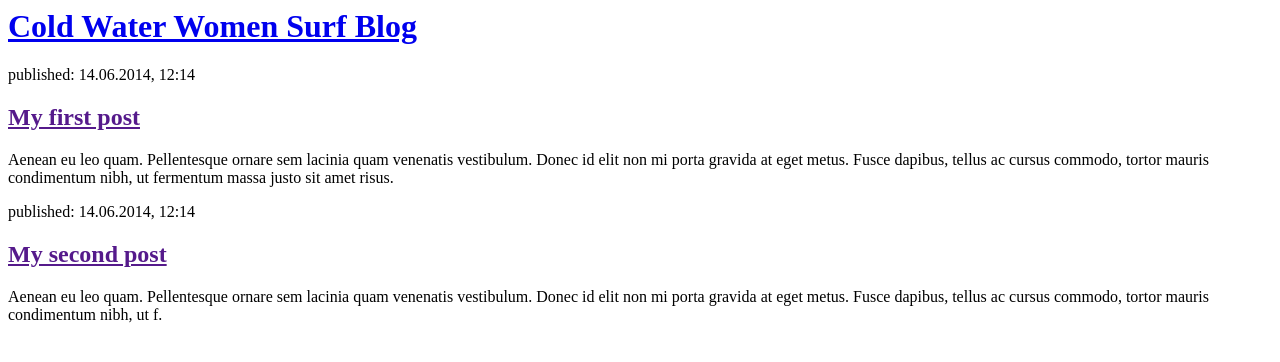
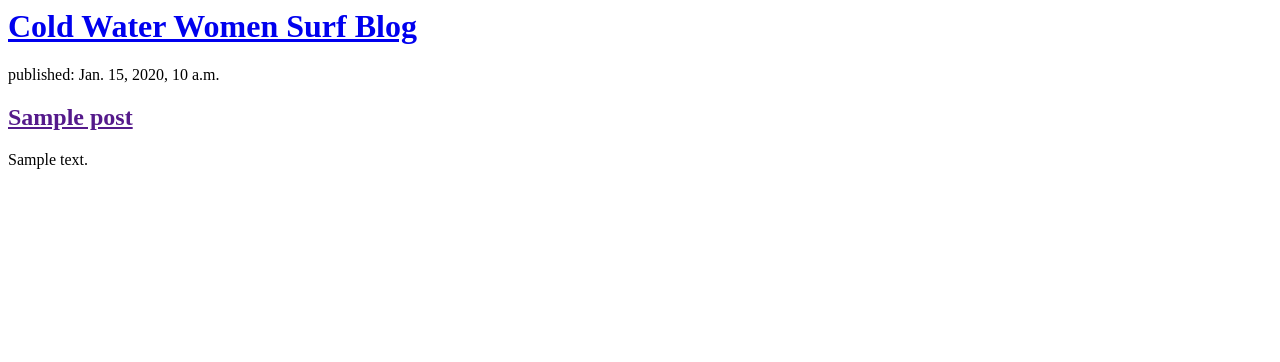
Before and after one commit to sara6/sigs_blog, a Django app: page / in a window 1280 px wide. Shown: the top 362 px of the page. Run offline with Django 3.2, Linux system fonts and the light colour scheme; tables that the repository leaves empty hold one stand-in row (values such as "Sample post").

Commit message:
modified templates to display database posts

```diff
--- a/blog/templates/blog/post_list.html
+++ b/blog/templates/blog/post_list.html
@@ -7,16 +7,13 @@
             <h1><a href="/">Cold Water Women Surf Blog</a></h1>
         </div>
 
-        <div>
-            <p>published: 14.06.2014, 12:14</p>
-            <h2><a href="">My first post</a></h2>
-            <p>Aenean eu leo quam. Pellentesque ornare sem lacinia quam venenatis vestibulum. Donec id elit non mi porta gravida at eget metus. Fusce dapibus, tellus ac cursus commodo, tortor mauris condimentum nibh, ut fermentum massa justo sit amet risus.</p>
-        </div>
+  {% for post in posts %}
+      <div>
+          <p>published: {{ post.published_date }}</p>
+          <h2><a href="">{{ post.title }}</a></h2>
+          <p>{{ post.text|linebreaksbr }}</p>
+      </div>
+  {% endfor %}
 
-        <div>
-            <p>published: 14.06.2014, 12:14</p>
-            <h2><a href="">My second post</a></h2>
-            <p>Aenean eu leo quam. Pellentesque ornare sem lacinia quam venenatis vestibulum. Donec id elit non mi porta gravida at eget metus. Fusce dapibus, tellus ac cursus commodo, tortor mauris condimentum nibh, ut f.</p>
-        </div>
     </body>
 </html>
--- a/blog/views.py
+++ b/blog/views.py
@@ -1,4 +1,8 @@
 from django.shortcuts import render
+from django.utils import timezone
+from .models import Post
 
 def post_list(request):
-    return render(request, 'blog/post_list.html', {})
+    posts = Post.objects.all()
+    # order_by('publised_date')
+    return render(request, 'blog/post_list.html', {'posts': posts})
```
